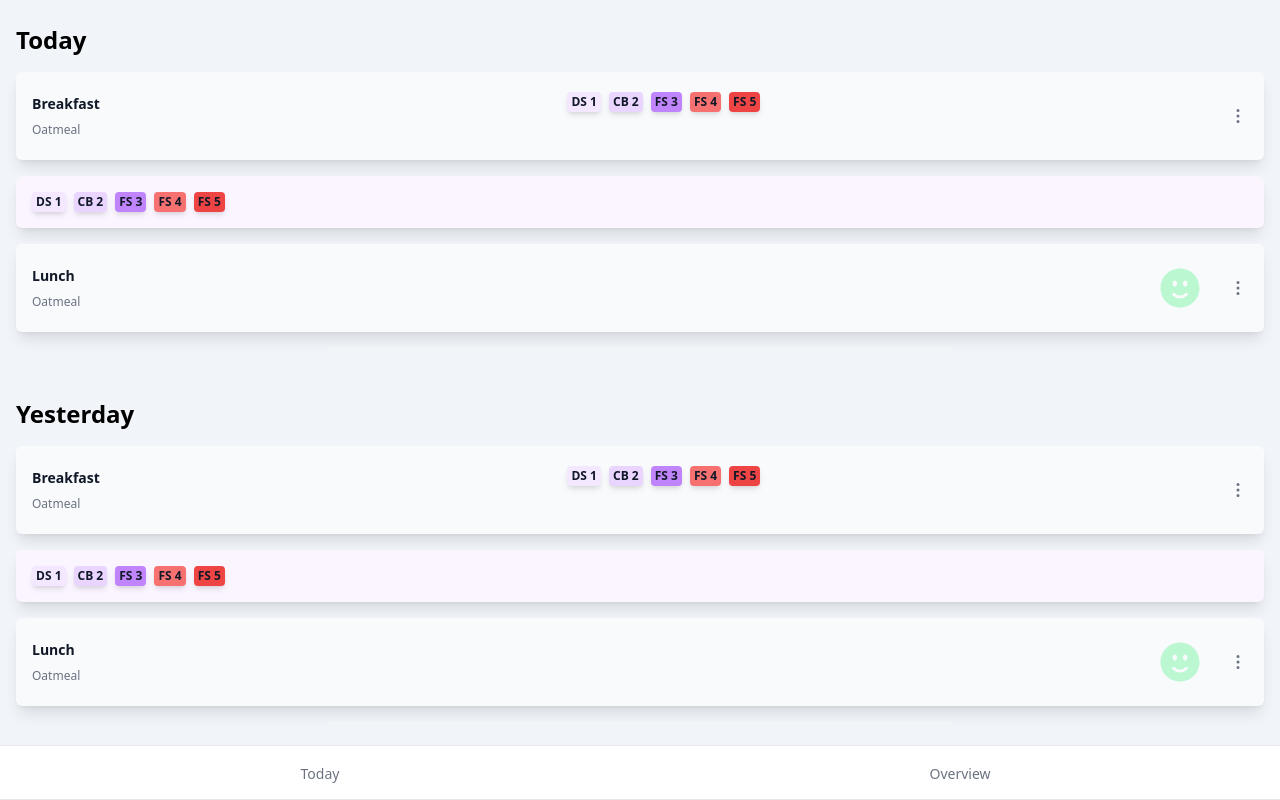
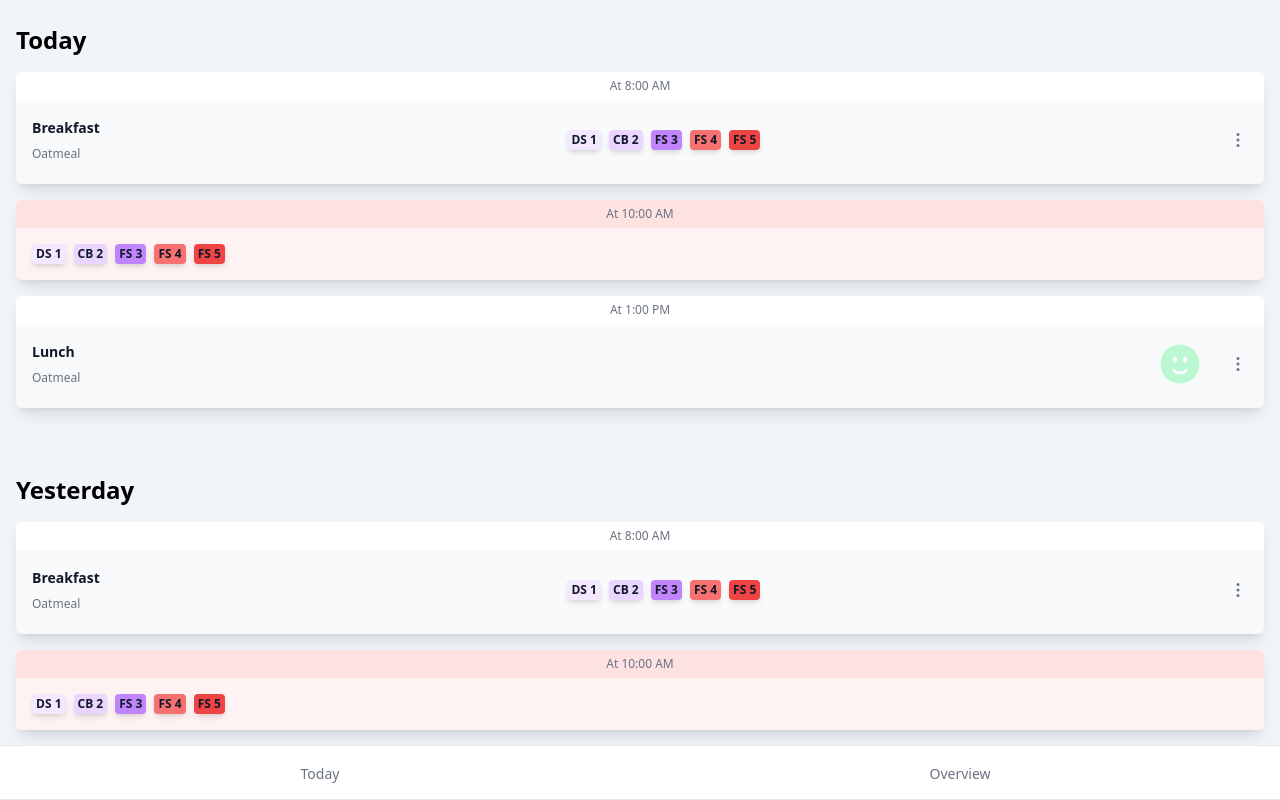
Before and after one commit to joegabdelsater/symptom-tracker, a React (Vite) app: page / in a window 1280 px wide. Built offline with nearby package versions, Linux system fonts and the light colour scheme.

Commit message:
Add time

```diff
--- a/src/features/OverviewListing/components/EntryItem.tsx
+++ b/src/features/OverviewListing/components/EntryItem.tsx
@@ -1,16 +1,26 @@
+import React, { useMemo } from 'react'
+import { IMeal, ISymptoms } from '../types/types'
+import MealItem from './MealItem'
+import SymptomsItem from './SymptomsItem'
 
-// const EntryItem = () => {
+interface EntryItemProps {
+    entry: IMeal | ISymptoms
+}
 
-//     if (entry.item_type === 'meal') {
-//         return (<MealItem meal={entry as IMeal} key={entry.id} />)
-//     }
-//     if (entry.item_type === 'symptoms') {
-//         return (<div className="flex gap-x-2 bg-purple-50 px-4 py-4 mb-4 shadow-lg rounded-md">
-//             {entry?.symptoms?.map((entry: ISymptom, index) => (
-//                 <SymptomSummaryItem symptom={entry as ISymptom} key={'symptom_' + index.toString() + '_' + entry.id.toString()} />
-//             ))}
-//         </div>)
-//     }
+const EntryItem: React.FC<EntryItemProps> = ({ entry }) => {
 
-//     return null
-// }
+    const EntryComponent: React.ReactNode = useMemo(() => {
+        if (entry.item_type === 'meal') {
+            return (<MealItem meal={entry as IMeal} />)
+        }
+        if (entry.item_type === 'symptoms') {
+            return (<SymptomsItem entry={entry as ISymptoms} />)
+        }
+        return null;
+    }, [entry])
+
+    return EntryComponent
+
+}
+
+export default EntryItem
--- a/src/features/OverviewListing/components/MealItem.tsx
+++ b/src/features/OverviewListing/components/MealItem.tsx
@@ -9,23 +9,26 @@ interface MealItemProp {
 }
 const MealItem: React.FC<MealItemProp> = ({ meal }) => {
     return (
-        <li className="flex justify-between gap-x-6 py-5 shadow-lg rounded-md px-4 py-2 mb-4 bg-slate-50">
+        <li className=" pb-5 shadow-lg rounded-md mb-4 bg-slate-50">
+            <div className="w-full bg-white px-4 py-1 rounded-t-md  mb-4">
+                <p className="text-center text-xs leading-5 text-gray-500">
+                    At {meal.time}
+                </p>
+            </div>
+
+            <div className="flex justify-between gap-x-6 px-4">
                 <div className="flex min-w-0 gap-x-4">
                     <div className="min-w-0 flex-auto">
                         <p className="text-sm font-semibold leading-6 text-gray-900">
-                        <a href={meal.id} className="hover:underline">
                             {meal.type}
-                        </a>
                         </p>
                         <p className="mt-1 flex text-xs leading-5 text-gray-500">
-                        <p className="truncate hover:underline">
                             {meal.name}
-                        </p>
                         </p>
                     </div>
                 </div>
 
-            {meal?.symptoms && <div className="flex gap-x-2 gap-y-2 flex-wrap">
+                {meal?.symptoms && <div className="flex gap-x-2 gap-y-2 flex-wrap items-center">
                     {meal.symptoms.map((symptom, index) => (
                         <SymptomSummaryItem key={index} symptom={symptom} />
                     ))}
@@ -64,6 +67,9 @@ const MealItem: React.FC<MealItemProp> = ({ meal }) => {
                         </MenuItems>
                     </Menu>
                 </div>
+            </div>
+
+
         </li >
     )
 }
--- a/src/features/OverviewListing/components/SectionList.tsx
+++ b/src/features/OverviewListing/components/SectionList.tsx
@@ -1,7 +1,6 @@
 import React from 'react'
-import { IMeal, ISymptom, ISymptoms } from '../types/types'
-import MealItem from './MealItem'
-import SymptomSummaryItem from './SymptomSummaryItem'
+import { IMeal, ISymptoms } from '../types/types'
+import EntryItem from './EntryItem'
 
 interface SectionListProps {
     date: string,
@@ -12,17 +11,8 @@ const SectionList: React.FC<SectionListProps> = ({ date, entries }) => {
         <div className="mb-3">
             <h2 className="text-2xl font-bold mb-4">{date}</h2>
             <ul role="list" >
-                {entries.map((entry: IMeal | ISymptoms) => {
-                    if (entry.item_type === 'meal') {
-                        return (<MealItem meal={entry as IMeal} key={entry.id} />)
-                    }
-                    if (entry.item_type === 'symptoms') {
-                        return (<div className="flex gap-x-2 bg-purple-50 px-4 py-4 mb-4 shadow-lg rounded-md">
-                            {entry?.symptoms?.map((entry: ISymptom, index) => (
-                                <SymptomSummaryItem symptom={entry as ISymptom} key={'symptom_' + index.toString() + '_' + entry.id.toString()} />
-                            ))}
-                        </div>)
-                    }
+                {entries.map((entry: IMeal | ISymptoms, index: number) => {
+                    return <EntryItem entry={entry} key={'entry_' + index.toString()} />
                 })}
             </ul>
         </div>
--- /dev/null
+++ b/src/features/OverviewListing/components/SymptomsItem.tsx
@@ -0,0 +1,28 @@
+import React from 'react'
+import { IMeal, ISymptom, ISymptoms } from '../types/types'
+import SymptomSummaryItem from './SymptomSummaryItem'
+
+interface EntryItemProps {
+    entry: IMeal | ISymptoms
+}
+
+
+const SymptomsItem: React.FC<EntryItemProps> = ({ entry }) => {
+    return (
+        <div className="bg-red-50 pb-4 mb-4 shadow-lg rounded-md">
+            <div className="w-full bg-red-100 px-4 py-1 rounded-t-md  mb-4">
+                <p className="text-center text-xs leading-5 text-gray-500">
+                    At {entry.time}
+                </p>
+            </div>
+            <div className="flex gap-x-2  px-4">
+                {entry?.symptoms?.map((entry: ISymptom, index) => (
+                    <SymptomSummaryItem symptom={entry as ISymptom} key={'symptom_' + index.toString() + '_' + entry.id.toString()} />
+                ))}
+            </div>
+        </div>
+
+    )
+}
+
+export default SymptomsItem
--- a/src/features/OverviewListing/screens/OverviewSectionsList.tsx
+++ b/src/features/OverviewListing/screens/OverviewSectionsList.tsx
@@ -9,6 +9,7 @@ const entries: (IMeal | ISymptoms)[] = [
         type: 'Breakfast',
         name: 'Oatmeal',
         item_type: 'meal',
+        time: '8:00 AM',
         symptoms: [
             {
                 id: 1,
@@ -40,6 +41,7 @@ const entries: (IMeal | ISymptoms)[] = [
     {
         id: '2',
         item_type: 'symptoms',
+        time: '10:00 AM',
         symptoms: [
             {
                 id: 1,
@@ -73,6 +75,7 @@ const entries: (IMeal | ISymptoms)[] = [
         type: 'Lunch',
         name: 'Oatmeal',
         item_type: 'meal',
+        time: '1:00 PM',
     }
 ]
 
--- a/src/features/OverviewListing/types/types.ts
+++ b/src/features/OverviewListing/types/types.ts
@@ -3,11 +3,13 @@ export interface IMeal {
     item_type: string
     type: string
     name: string
+    time: string,
     symptoms?: ISymptom[]
 }
 
 export interface ISymptoms {
     id: string,
+    time: string,
     item_type: string
     symptoms: ISymptom[]
 }
```
Lines whose indentation alone changed are shown as unchanged.
